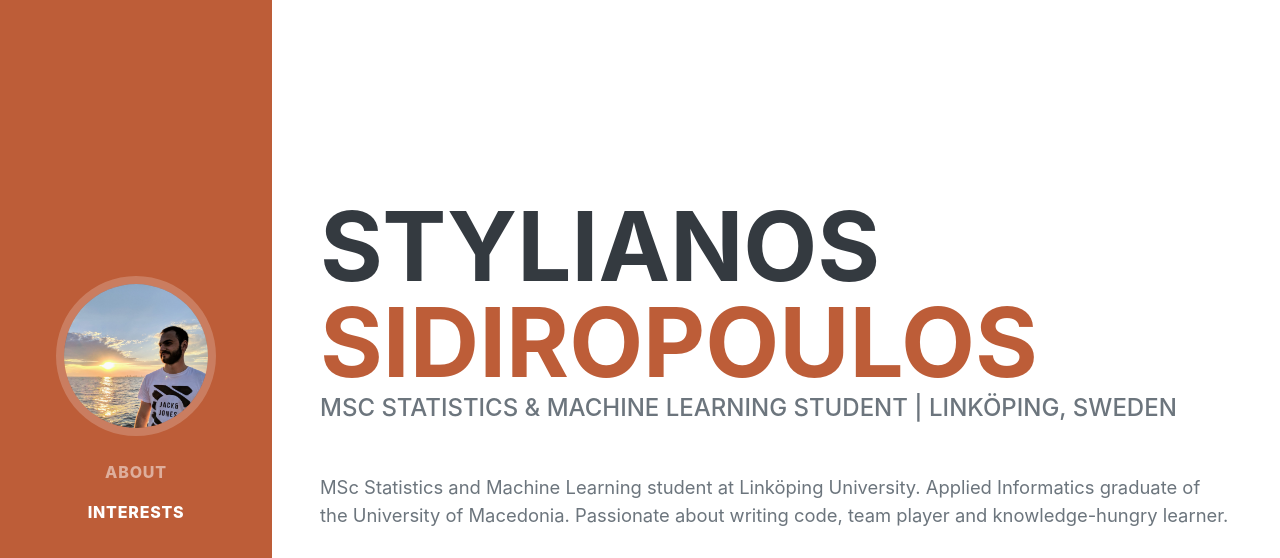
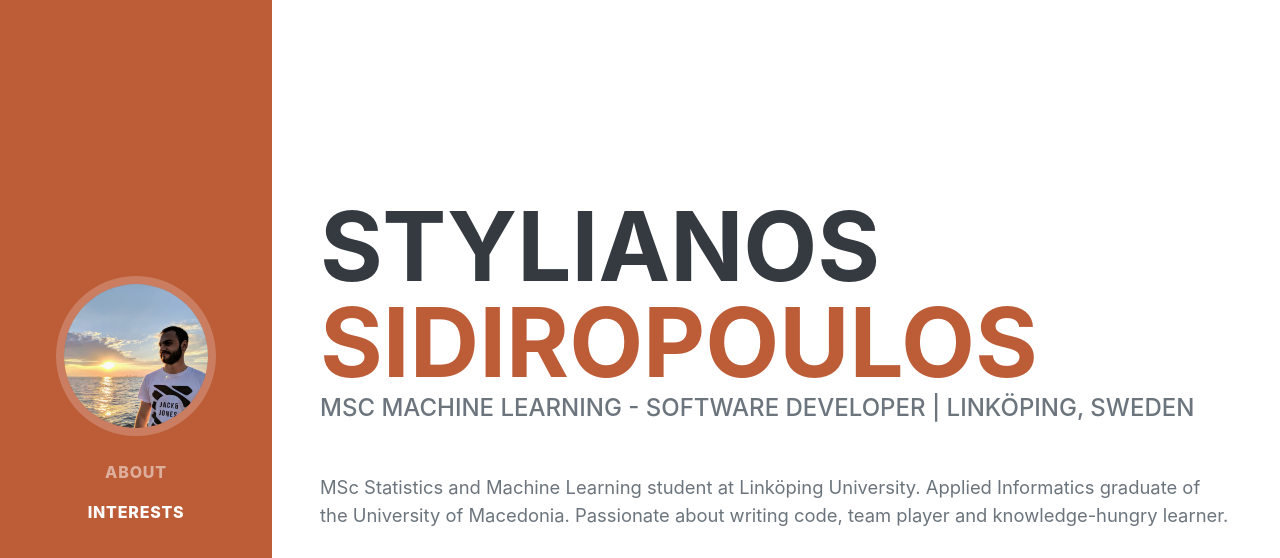
Before and after one commit to steliossid/steliossid.github.io, a plain HTML site: page index.html in a window 1280 px wide. Shown: the top 558 px of the page. Drawn offline with nearby package versions, Linux system fonts and the light colour scheme; a web font is replaced by a local one.

Commit message:
Update index.html

```diff
--- a/index.html
+++ b/index.html
@@ -40,7 +40,7 @@
                         <span class="text-primary">Sidiropoulos</span>
                     </h1>
                     <div class="subheading mb-5">
-                        MSc Statistics & Machine Learning student | Linköping, Sweden
+                        MSc Machine Learning - Software Developer | Linköping, Sweden
                     </div>
                     <p class="lead mb-5">MSc Statistics and Machine Learning student at Linköping University. Applied Informatics graduate of the University of Macedonia. Passionate about writing code, team player and knowledge-hungry learner.</p>
                     <div class="social-icons">
```
